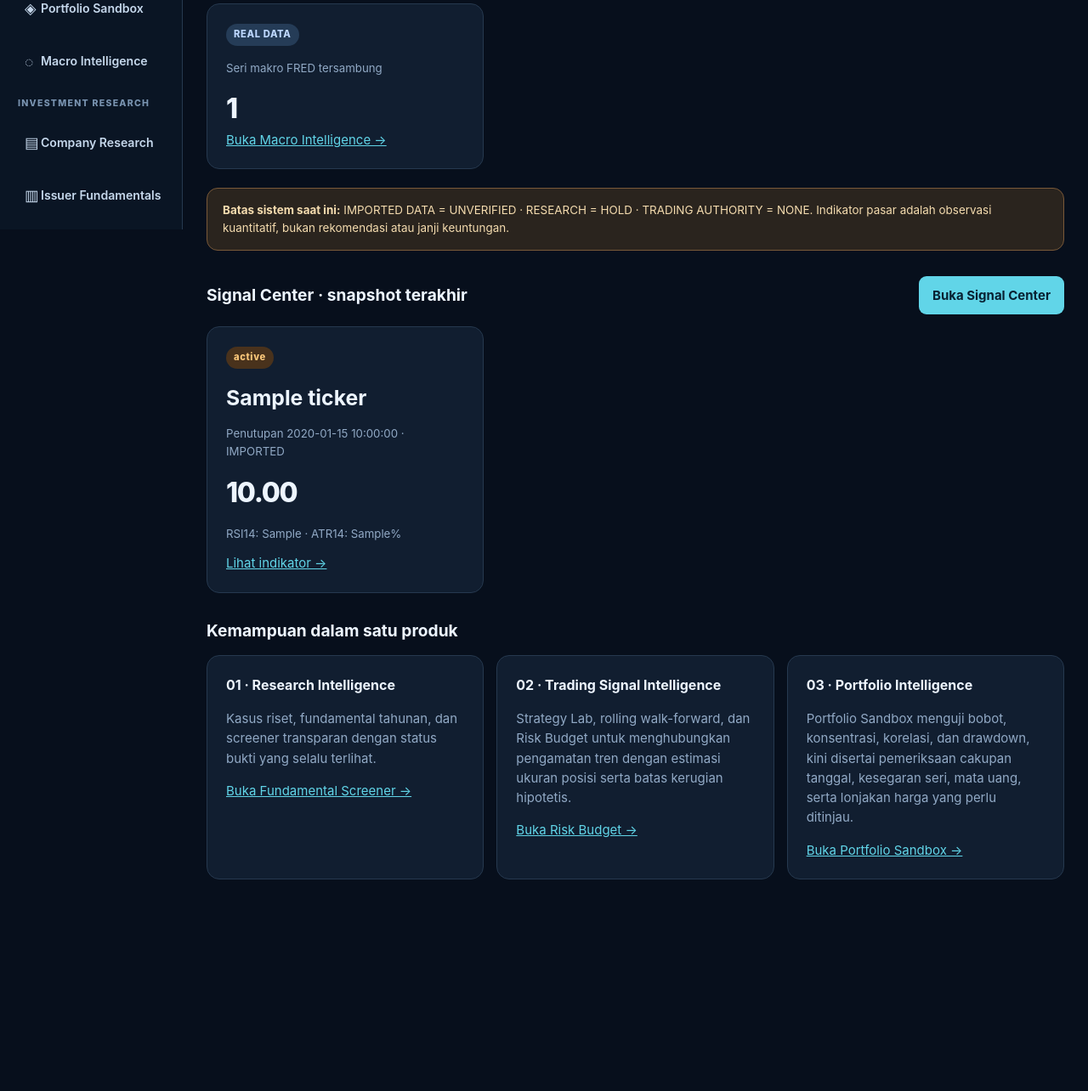
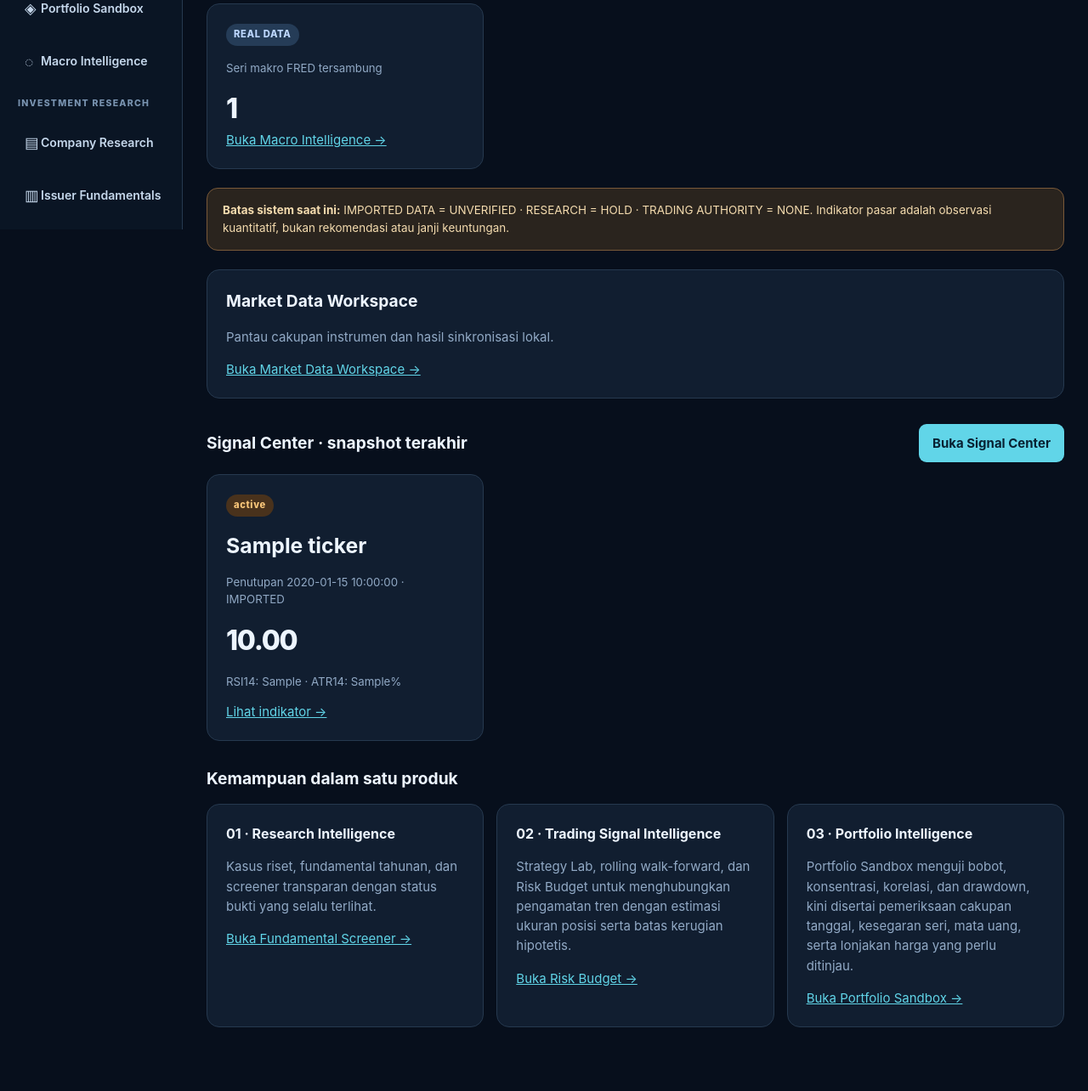
Before and after one commit to fajarnurmanto-source/investment-intelligence, a Laravel app: template laravel_app/resources/views/ii/dashboard.blade.php in a window 1280 px wide. Shown: the part 530-1814 px from the top of the page at 85% size. Before the commit the page ends 1565 px from the top, so only its background shows below. Run offline with Laravel 12, Linux system fonts and the light colour scheme; a user stored in the database is signed in; data comes from the database, SQL or seed files in the repository; tables that the repository leaves empty hold one stand-in row (values such as "Sample post"); the template is opened without the code that fills it: most values are stand-ins (such as "Sample title", 1, 10 or a date in 2020).

Commit message:
feat(ii): expose authenticated market workspace through dashboard

```diff
--- a/laravel_app/resources/views/ii/dashboard.blade.php
+++ b/laravel_app/resources/views/ii/dashboard.blade.php
@@ -11,6 +11,7 @@
         <div class="panel"><span class="badge blue">REAL DATA</span><p class="caption" style="margin-top:16px">Seri makro FRED tersambung</p><div class="metric">{{ $macroSeriesCount }}</div><a href="{{ route('ii.macro.index') }}">Buka Macro Intelligence →</a></div>
     </div>
     <div class="boundary"><strong>Batas sistem saat ini:</strong> IMPORTED DATA = UNVERIFIED · RESEARCH = HOLD · TRADING AUTHORITY = NONE. Indikator pasar adalah observasi kuantitatif, bukan rekomendasi atau janji keuntungan.</div>
+    <div class="panel"><h2>Market Data Workspace</h2><p class="muted">Pantau cakupan instrumen dan hasil sinkronisasi lokal.</p><a href="{{ route('ii.market-data.index') }}">Buka Market Data Workspace →</a></div>
     <div class="section-header"><h2>Signal Center · snapshot terakhir</h2><a class="button" href="{{ route('ii.signals.index') }}">Buka Signal Center</a></div>
     @if(count($signals) === 0)
         <section class="panel soft"><h2>Siap mengolah seri harga pertama</h2><p class="muted">Belum ada data harga yang diimpor. Unggah minimal 60 sesi OHLCV agar tren SMA20/SMA50, RSI14, dan risiko ATR14 dapat dihitung otomatis.</p><a href="{{ route('ii.signals.index') }}">Mulai impor CSV →</a></section>
```
